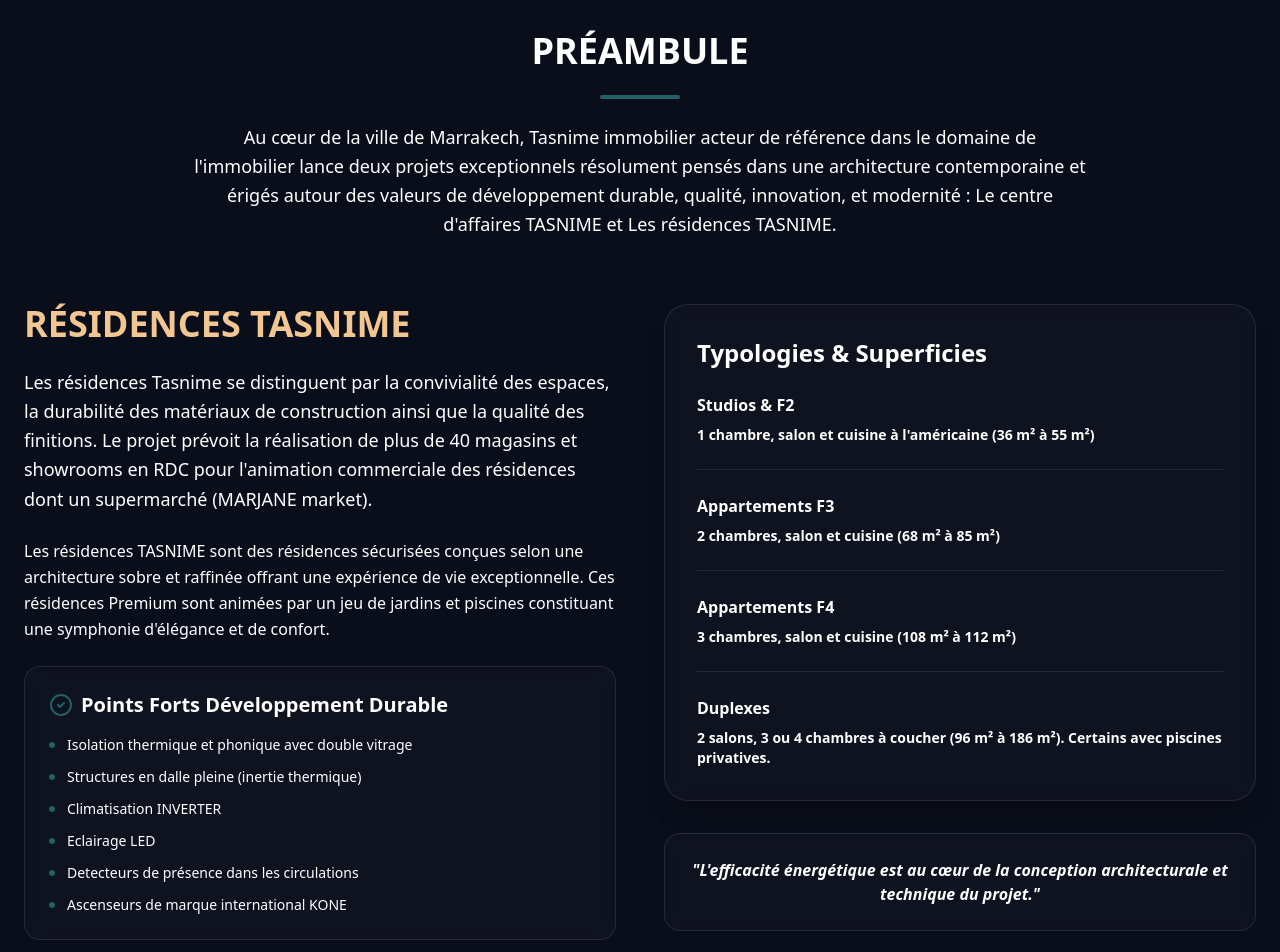
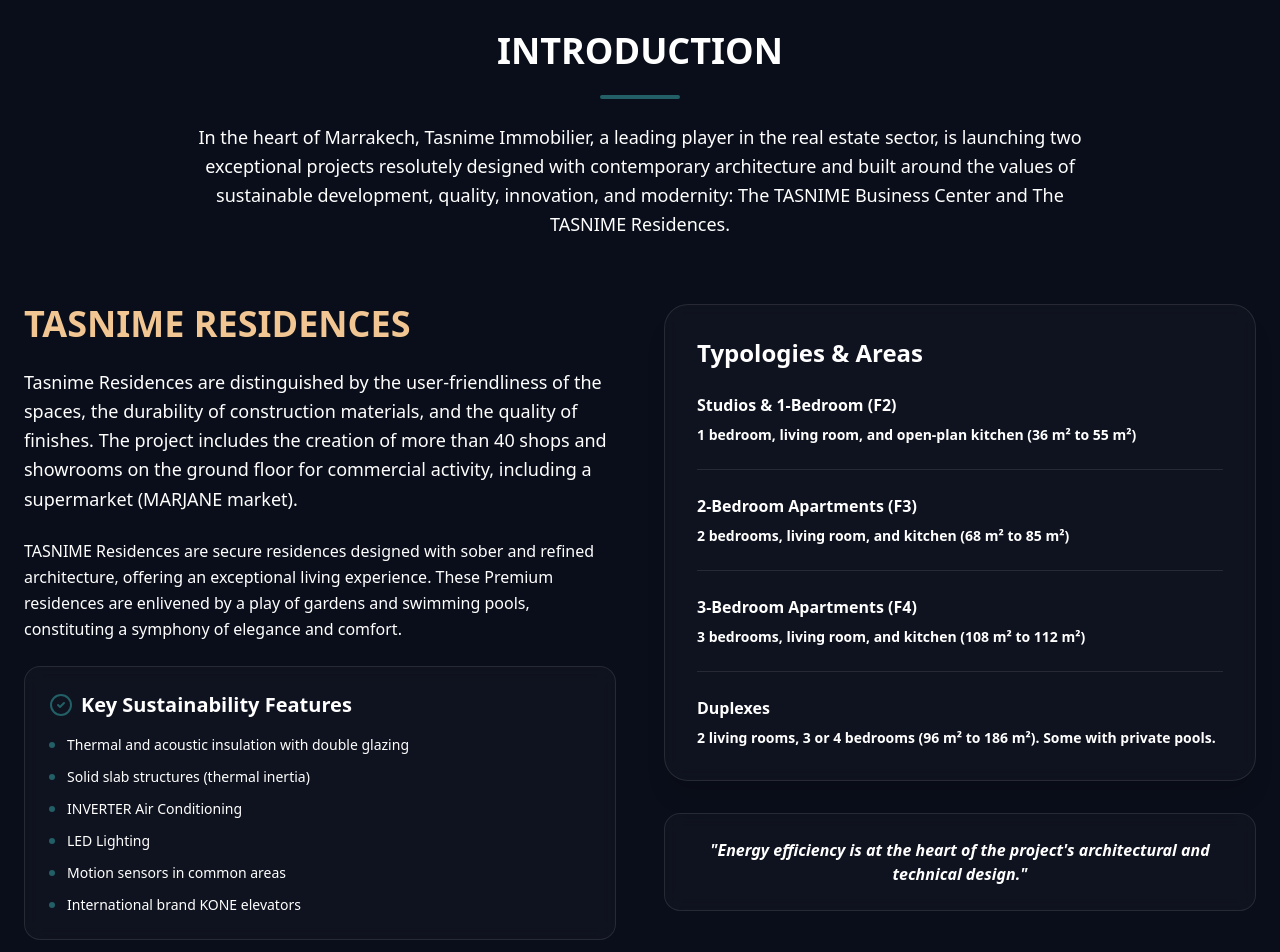
Before and after one commit to Hicham2115/Tansime-Website, a React (Vite) app: page / in a window 1280 px wide. Shown: the part 1720-2672 px from the top of the page. Built offline with nearby package versions, Linux system fonts and the light colour scheme.

Commit message:
first commit

```diff
--- a/src/components/About/Achievements.jsx
+++ b/src/components/About/Achievements.jsx
@@ -32,7 +32,7 @@ export default function Achievements() {
               <div className="text-xl md:text-2xl font-bold text-white mb-2">
                 {achievement.value}
               </div>
-              <div className="text-sm text-gray-300">{achievement.label}</div>
+              <div className="text-sm text-white">{achievement.label}</div>
             </FadeInUp>
           ))}
         </div>
--- a/src/components/About/CoreValues.jsx
+++ b/src/components/About/CoreValues.jsx
@@ -54,7 +54,7 @@ export default function CoreValues() {
               <h3 className="text-xl font-bold text-white mb-3 group-hover:text-white transition-colors">
                 {value.title}
               </h3>
-              <p className="text-gray-300 leading-relaxed">
+              <p className="text-white leading-relaxed">
                 {value.description}
               </p>
             </FadeInUp>
--- a/src/components/About/Hero.jsx
+++ b/src/components/About/Hero.jsx
@@ -4,12 +4,13 @@ import FadeInUp from "@/components/FadeInUp";
 
 export default function Hero() {
   return (
-    <section className="relative min-h-[60vh] flex items-center justify-center overflow-hidden">
+    <section className="relative min-h-[70vh] flex items-center justify-center overflow-hidden">
       {/* Background Image */}
       <div
         className="absolute inset-0 bg-cover -mt-20 bg-center bg-no-repeat"
         style={{ backgroundImage: `url(${heroImg})` }}
       ></div>
+
       <div className="absolute inset-0 bg-black/60"></div>
       <div className="absolute inset-0 bg-[linear-gradient(rgba(201,169,97,0.03)_1px,transparent_1px),linear-gradient(90deg,rgba(201,169,97,0.03)_1px,transparent_1px)] bg-size-[64px_64px]" />
 
--- a/src/components/About/MissionStatement.jsx
+++ b/src/components/About/MissionStatement.jsx
@@ -6,20 +6,20 @@ export default function MissionStatement() {
       <div className="container px-4 md:px-6">
         <div className="max-w-4xl mx-auto">
           <FadeInUp className="p-8 md:p-12 rounded-3xl bg-card/50 backdrop-blur-sm border border-white/10 hover:border-primary/30 transition-all duration-300">
-            <p className="text-lg md:text-xl text-gray-300 leading-relaxed text-center font-semibold">
+            <p className="text-lg md:text-xl text-white leading-relaxed text-center font-semibold">
               Tasnime Immobilier is a{" "}
-              <span className="font-semibold text-primary">
+              <span className="font-semibold text-[#f1c692]">
                 reference player
               </span>{" "}
               in Marrakech's real estate sector, delivering projects that
               combine{" "}
-              <span className="font-semibold text-primary">
+              <span className="font-semibold text-[#f1c692]">
                 contemporary architecture
               </span>
               ,{" "}
-              <span className="font-semibold text-primary">sustainability</span>
+              <span className="font-semibold text-[#f1c692]">sustainability</span>
               , and{" "}
-              <span className="font-semibold text-primary">
+              <span className="font-semibold text-[#f1c692]">
                 superior craftsmanship
               </span>
               .
--- a/src/components/BusinessCenter/Amenities.jsx
+++ b/src/components/BusinessCenter/Amenities.jsx
@@ -71,13 +71,13 @@ export default function Amenities() {
             <h3 className="text-3xl font-bold text-white">
               Experience the Perfect Balance of Work and Life
             </h3>
-            <p className="text-gray-300 leading-relaxed text-lg">
+            <p className="text-white leading-relaxed text-lg">
               Our business center offers more than just office space; it
               provides a holistic environment tailored for success. Enjoy
               premium facilities that cater to your professional needs while
               offering spaces to unwind and recharge.
             </p>
-            <p className="text-gray-300 leading-relaxed text-lg">
+            <p className="text-white leading-relaxed text-lg">
               From state-of-the-art conference rooms to relaxing lounge areas,
               every detail is designed to enhance your workday.
             </p>
--- a/src/components/Home/ResidencesSection.jsx
+++ b/src/components/Home/ResidencesSection.jsx
@@ -12,16 +12,15 @@ export default function ResidencesSection() {
         {/* Preamble */}
         <FadeInUp className="max-w-4xl mx-auto text-center space-y-6">
           <h2 className="text-3xl md:text-4xl font-bold text-white">
-            PRÉAMBULE
+            INTRODUCTION
           </h2>
           <div className="w-20 h-1 bg-primary mx-auto rounded-full" />
           <p className="text-lg text-white leading-relaxed">
-            Au cœur de la ville de Marrakech, Tasnime immobilier acteur de
-            référence dans le domaine de l'immobilier lance deux projets
-            exceptionnels résolument pensés dans une architecture contemporaine
-            et érigés autour des valeurs de développement durable, qualité,
-            innovation, et modernité : Le centre d'affaires TASNIME et Les
-            résidences TASNIME.
+            In the heart of Marrakech, Tasnime Immobilier, a leading player in
+            the real estate sector, is launching two exceptional projects
+            resolutely designed with contemporary architecture and built around
+            the values of sustainable development, quality, innovation, and
+            modernity: The TASNIME Business Center and The TASNIME Residences.
           </p>
         </FadeInUp>
 
@@ -29,36 +28,35 @@ export default function ResidencesSection() {
         <div className="grid lg:grid-cols-2 gap-12 items-start">
           <FadeInUp delay={0.2} className="space-y-6">
             <h2 className="text-3xl md:text-4xl font-bold text-[#f1c692]">
-              RÉSIDENCES TASNIME
+              TASNIME RESIDENCES
             </h2>
             <p className="text-white text-lg leading-relaxed">
-              Les résidences Tasnime se distinguent par la convivialité des
-              espaces, la durabilité des matériaux de construction ainsi que la
-              qualité des finitions. Le projet prévoit la réalisation de plus de
-              40 magasins et showrooms en RDC pour l'animation commerciale des
-              résidences dont un supermarché (MARJANE market).
+              Tasnime Residences are distinguished by the user-friendliness of
+              the spaces, the durability of construction materials, and the
+              quality of finishes. The project includes the creation of more
+              than 40 shops and showrooms on the ground floor for commercial
+              activity, including a supermarket (MARJANE market).
             </p>
             <p className="text-white leading-relaxed">
-              Les résidences TASNIME sont des résidences sécurisées conçues
-              selon une architecture sobre et raffinée offrant une expérience de
-              vie exceptionnelle. Ces résidences Premium sont animées par un jeu
-              de jardins et piscines constituant une symphonie d'élégance et de
-              confort.
+              TASNIME Residences are secure residences designed with sober and
+              refined architecture, offering an exceptional living experience.
+              These Premium residences are enlivened by a play of gardens and
+              swimming pools, constituting a symphony of elegance and comfort.
             </p>
 
             <div className="bg-card/50 backdrop-blur-sm p-6 rounded-2xl hover:scale-[1.02] hover:shadow-2xl hover:shadow-primary/10 transition-all duration-500 border border-white/10">
               <h3 className="text-xl font-bold text-white mb-4 flex items-center gap-2">
                 <CheckCircle2 className="w-6 h-6 text-primary" />
-                Points Forts Développement Durable
+                Key Sustainability Features
               </h3>
               <ul className="space-y-3">
                 {[
-                  "Isolation thermique et phonique avec double vitrage",
-                  "Structures en dalle pleine (inertie thermique)",
-                  "Climatisation INVERTER",
-                  "Eclairage LED",
-                  "Detecteurs de présence dans les circulations",
-                  "Ascenseurs de marque international KONE",
+                  "Thermal and acoustic insulation with double glazing",
+                  "Solid slab structures (thermal inertia)",
+                  "INVERTER Air Conditioning",
+                  "LED Lighting",
+                  "Motion sensors in common areas",
+                  "International brand KONE elevators",
                 ].map((item, i) => (
                   <li
                     key={i}
@@ -76,35 +74,42 @@ export default function ResidencesSection() {
             {/* Typologies Card */}
             <div className="bg-card/50 backdrop-blur-sm p-8 hover:scale-101 transition-all duration-500 rounded-3xl border border-white/10 shadow-xl">
               <h3 className="text-2xl font-bold text-white mb-6">
-                Typologies & Superficies
+                Typologies & Areas
               </h3>
               <div className="space-y-6">
                 <div className="space-y-2">
-                  <h2 className="text-white font-bold">Studios & F2</h2>
+                  <h2 className="text-white font-bold">
+                    Studios & 1-Bedroom (F2)
+                  </h2>
                   <p className="text-white font-semibold text-sm">
-                    1 chambre, salon et cuisine à l'américaine (36 m² à 55 m²)
+                    1 bedroom, living room, and open-plan kitchen (36 m² to 55
+                    m²)
                   </p>
                 </div>
                 <div className="w-full h-px bg-white/10" />
                 <div className="space-y-2">
-                  <h2 className="text-white font-bold">Appartements F3</h2>
+                  <h2 className="text-white font-bold">
+                    2-Bedroom Apartments (F3)
+                  </h2>
                   <p className="text-white font-semibold text-sm">
-                    2 chambres, salon et cuisine (68 m² à 85 m²)
+                    2 bedrooms, living room, and kitchen (68 m² to 85 m²)
                   </p>
                 </div>
                 <div className="w-full h-px bg-white/10" />
                 <div className="space-y-2">
-                  <h2 className="text-white font-bold">Appartements F4</h2>
+                  <h2 className="text-white font-bold">
+                    3-Bedroom Apartments (F4)
+                  </h2>
                   <p className="text-white font-semibold text-sm">
-                    3 chambres, salon et cuisine (108 m² à 112 m²)
+                    3 bedrooms, living room, and kitchen (108 m² to 112 m²)
                   </p>
                 </div>
                 <div className="w-full h-px bg-white/10" />
                 <div className="space-y-2">
                   <h2 className="text-white font-bold">Duplexes</h2>
                   <p className="text-white font-semibold text-sm">
-                    2 salons, 3 ou 4 chambres à coucher (96 m² à 186 m²).
-                    Certains avec piscines privatives.
+                    2 living rooms, 3 or 4 bedrooms (96 m² to 186 m²). Some with
+                    private pools.
                   </p>
                 </div>
               </div>
@@ -113,8 +118,8 @@ export default function ResidencesSection() {
             {/* Additional Feature Highlight */}
             <div className="p-6 rounded-2xl bg-card/50 backdrop-blur-sm hover:scale-105 transition-all duration-500 border border-white/10">
               <p className="text-white font-semibold italic text-center">
-                "L'efficacité énergétique est au cœur de la conception
-                architecturale et technique du projet."
+                "Energy efficiency is at the heart of the project's
+                architectural and technical design."
               </p>
             </div>
           </FadeInUp>
--- a/src/components/Residences/HousingTypes.jsx
+++ b/src/components/Residences/HousingTypes.jsx
@@ -107,13 +107,13 @@ export default function HousingTypes() {
             <h3 className="text-3xl font-bold text-white">
               Designed for Comfort and Elegance
             </h3>
-            <p className="text-gray-300 leading-relaxed text-lg">
+            <p className="text-white leading-relaxed text-lg">
               Each residence is meticulously crafted to maximize space and
               light, providing a serene sanctuary in the heart of the city.
               High-quality finishes and thoughtful layouts ensure a premium
               living experience.
             </p>
-            <p className="text-gray-300 leading-relaxed text-lg">
+            <p className="text-white leading-relaxed text-lg">
               Whether you choose a cozy studio or a spacious duplex, you'll find
               a home that perfectly reflects your style and needs.
             </p>
```
Also changed, not shown: src/components/About/CallToAction.jsx (+20 -2 lines), src/components/BusinessCenter/CallToAction.jsx (+30 -4 lines), src/components/BusinessCenter/Hero.jsx (+20 -2 lines), src/components/Residences/CallToAction.jsx (+23 -5 lines), src/components/Residences/Hero.jsx (+20 -2 lines).
